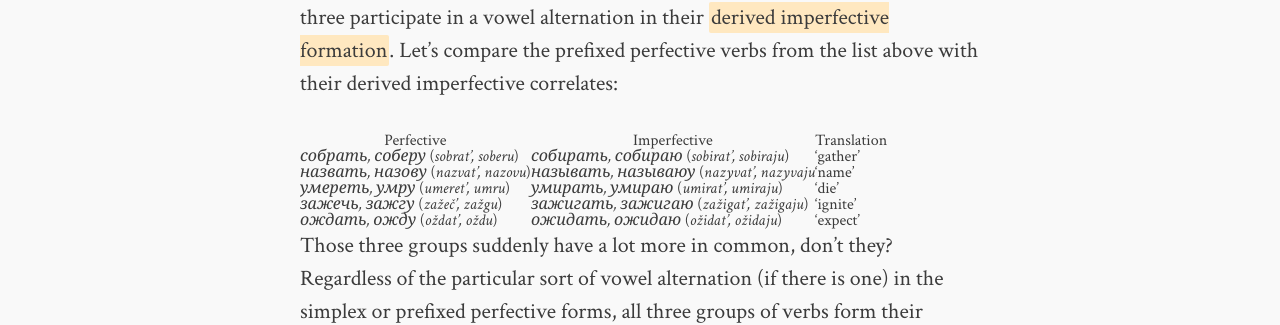
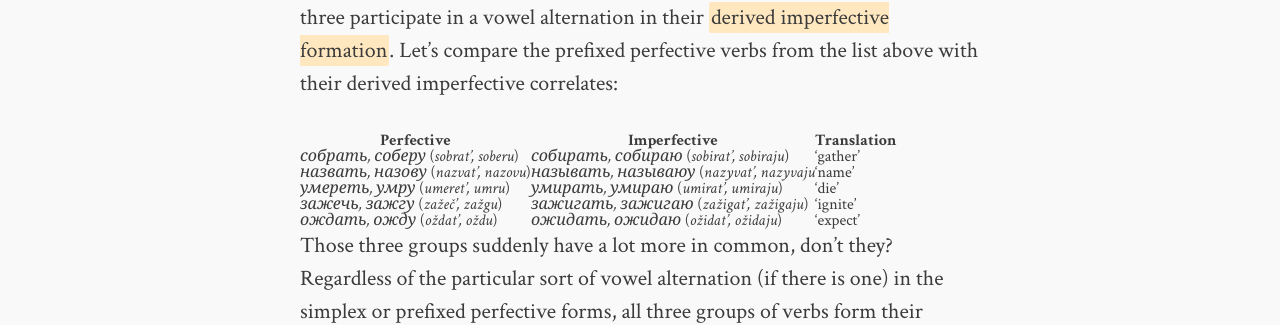
Before and after one commit to menzenski/menzenski.github.io, a Jekyll site: the page built from _posts/2015-01-18-Lengthened-Grade-Imperfectives.md, in a window 1280 px wide. Shown: the part 2421-2746 px from the top of the page. Built offline with Jekyll 4.4.1, drawn with Linux system fonts in a browser that asks for light colours; comment, search, counter and statistics services are not loaded.

```diff
--- a/_posts/2015-01-18-Lengthened-Grade-Imperfectives.md
+++ b/_posts/2015-01-18-Lengthened-Grade-Imperfectives.md
@@ -28,7 +28,7 @@
 
 Two of these groups of verbs feature some kind of vowel alternation between the infinitive and the conjugated nonpast forms, while one does not, but all three participate in a vowel alternation in their *derived imperfective formation*. Let's compare the prefixed perfective verbs from the list above with their derived imperfective correlates:
 
-| Perfective  | Imperfective   | Translation   |
+| **Perfective**  | **Imperfective**   | **Translation**   |
 |-------------|----------------|---------------|
 | <span class="russ">собрать, соберу</span> (<span class="trans">sobrat', soberu</span>) | <span class="russ">собирать, собираю</span> (<span class="trans">sobirat', sobiraju</span>) | 'gather' |
 | <span class="russ">назвать, назову</span> (<span class="trans">nazvat', nazovu</span>) | <span class="russ">называть, называюу</span> (<span class="trans">nazyvat', nazyvaju</span> | 'name' |
```
